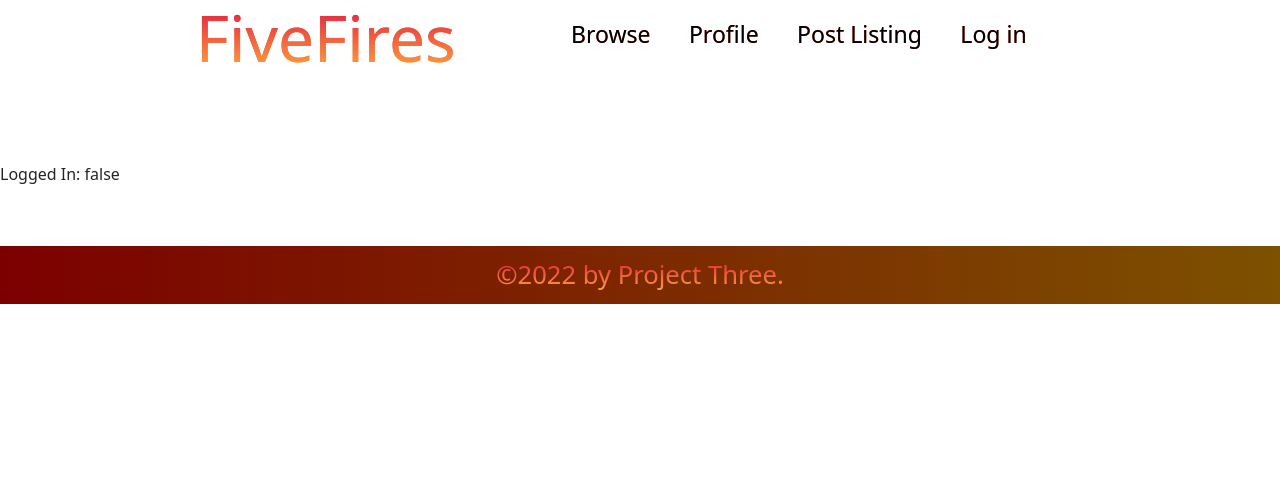
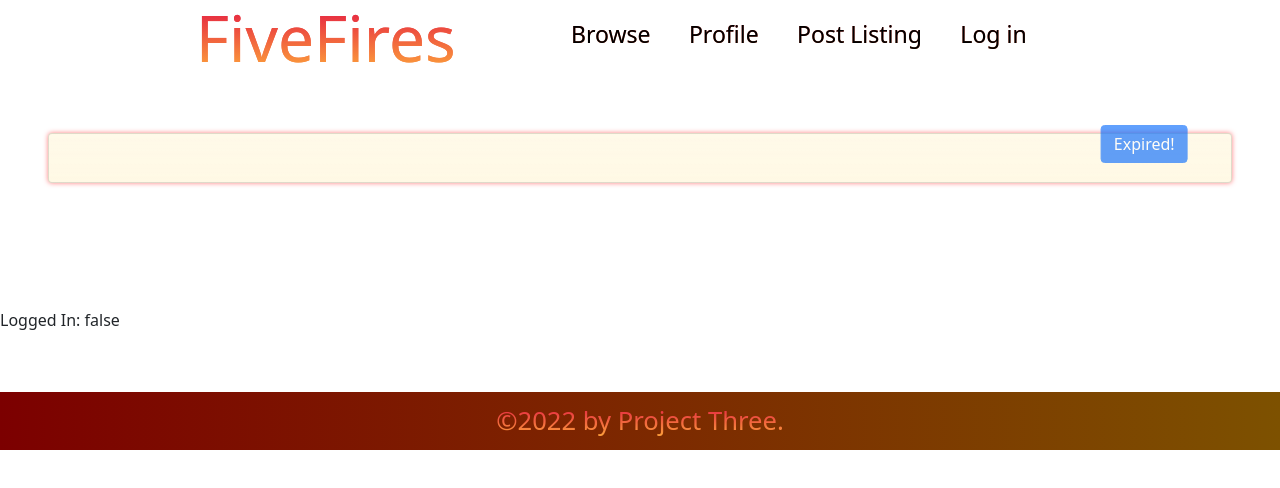
Before and after one commit to AshtonBrugh/project-three, a React (Create React App) app in the folder client/: page /item/1 in a window 1280 px wide. Shown: the top 488 px of the page. Built offline with nearby package versions, Linux system fonts and the light colour scheme; no server answers; a web font is replaced by a local one.

Commit message:
single product page progress, fixed some styles on product list and item

```diff
--- a/client/src/components/Item.js
+++ b/client/src/components/Item.js
@@ -3,17 +3,12 @@ import React from "react";
 
 const Item = ({ product }) => {
     return (
-        <div>
-            <div className="card" >
-                <p className="card-head">
-                    <span style={{ fontWeight: 700 }} className="card-head h1">
-                        Title:{product.title}
-                    </span>
-                </p>
-                <div className="card-body">
-                    image: <img src={product.image} alt={product.title} />
-                    <p>description: {product.description}</p>
-                </div>
+        <div className="card" >
+            <img src={product.image} className="card-img-top" alt={product.title} />
+            <div className="card-body">
+                <h5 className="card-title">{product.title}</h5>
+                <p className="card-text">{product.description}</p>
+                <a href={`item/${product._id}`} className="btn btn-primary">Go somewhere</a>
             </div>
         </div>
     )
--- a/client/src/components/PageContainer.js
+++ b/client/src/components/PageContainer.js
@@ -9,6 +9,7 @@ import Home from "./pages/Home";
 import Browse from "./pages/Browse";
 import Profile from "./pages/Profile";
 import Post from "./pages/Post";
+import SingleProduct from "./pages/SingleProduct";
 import Test from "./dev/test";
 
 export default function PageContainer() {
@@ -21,13 +22,12 @@ export default function PageContainer() {
             <Router>
                 <>
                     <Nav currentPage={currentPage} handlePageChange={handlePageChange} />
-
-
                     <Routes>
                         <Route path='/' element={<Browse />} />
                         <Route path='/login' element={<RegisterLogin />} />
                         <Route path='/browse' element={<Browse />} />
                         <Route path='/profile' element={<Profile />} />
+                        <Route path='/item/:id' element={<SingleProduct />} />
                         <Route path='/profile/activelistings' element={<Profile />} />
                         <Route path='/profile/activeoffers' element={<Profile />} />
                         <Route path='/profile/reviewlist' element={<Profile />} />
--- a/client/src/components/pages/SingleProduct.js
+++ b/client/src/components/pages/SingleProduct.js
@@ -7,7 +7,7 @@ const SingleProduct = (props) => {
     const { id: productId } = useParams();
 
     const { loading, data } = useQuery(QUERY_PRODUCT, {
-       variables: { id: productId},
+        variables: { id: productId },
     });
 
     const product = data?.product || {};
@@ -17,16 +17,20 @@ const SingleProduct = (props) => {
     }
 
     return (
-           <div>
-               <div className="card">
-                   <p className="card-head">
-                       <span style={{ fontWeight: 700 }} className="card-head h1">
-                           {product.title}
-                       </span>{' '}
-                   </p>
+        <div className="m-5">
+            <div className="card mb-3 auction-expired bg-warning bg-gradient bg-opacity-10" >
+                <div className="row g-0">
+                    <div className="col-md-4">
+                        <img src={product.image} className="img-fluid rounded-start" alt={product.name} />
+                    </div>
+                    <div className="col-md-8">
                         <div className="card-body">
-                       <img src={product.image} alt={product.name}/>
-                       <p>{product.description}</p>
+                            <h5 className="card-title">{product.title}</h5>
+                            <p className="card-text">{product.description}</p>
+                            <a href="#" className="btn btn-primary position-absolute bottom-0 end-0 translate-middle disabled">Expired!</a>
+                            <p className="card-text"><small className="text-muted">{product.username}</small></p>
+                        </div>
+                    </div>
                 </div>
             </div>
         </div>
--- a/client/src/components/productList.js
+++ b/client/src/components/productList.js
@@ -12,11 +12,11 @@ const ProductList = ({ currentFilter, setCurrentFilter }) => {
     if (loading) return 'Loading...';
     if (error) return `Error! ${error.message}`;
     return (
-        <div className="row">
+        <div className="row my-4 px-5">
             {
                 data.all_products.map(product => {
                     return (
-                        <div className="col-sm-4">
+                        <div className="col-lg-4 mb-4">
 
                             <Item product={product} />
                         </div>
--- a/client/src/index.css
+++ b/client/src/index.css
@@ -27,6 +27,16 @@ code {
     float: left;
     height: 100vh;
     width: 215px;
+}
+
+
+.auction-active {
+  box-shadow: 0 0 20px rgba(0, 255, 0, 0.5)
+}
+
+.auction-expired {
+  background-color: rgba(255, 0, 0, 0.2);
+  box-shadow: 0 0 5px rgba(255, 0, 0, 0.5);
 }
 
 
```
Lines whose indentation alone changed are shown as unchanged.
